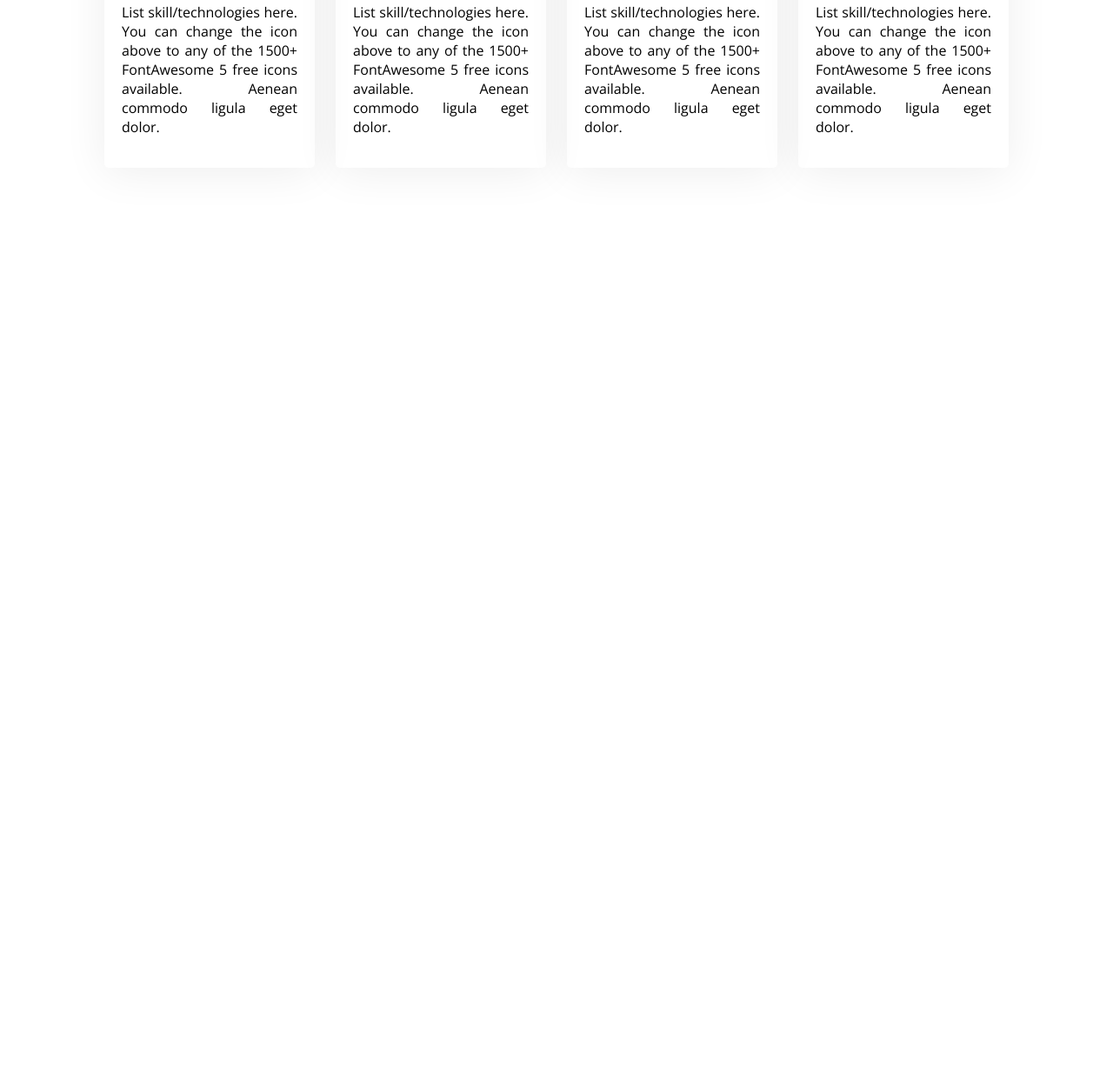
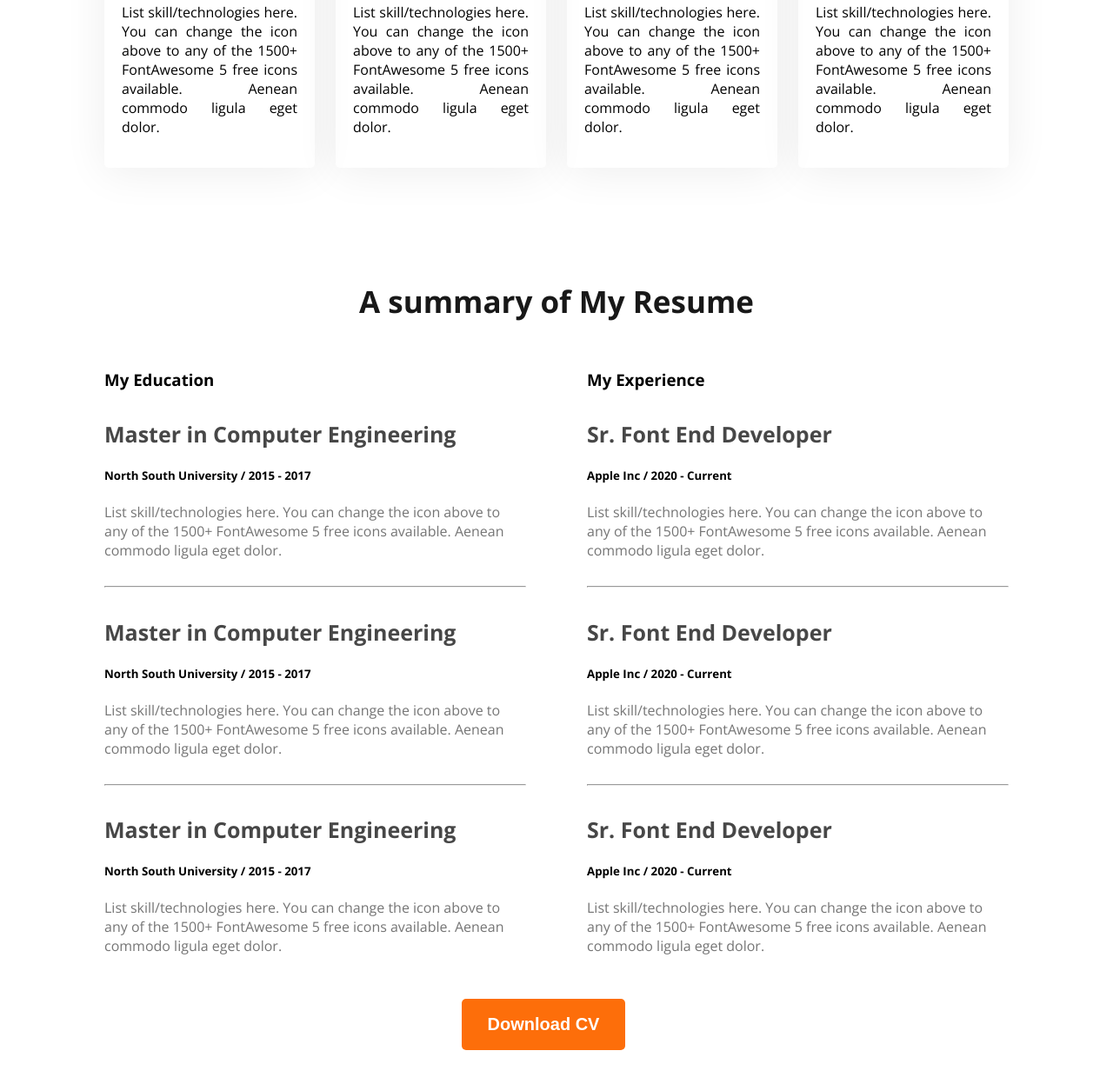
Before and after one commit to ashraful-shuvon/Web-dev-portfolio, a plain HTML site: page index.html in a window 1280 px wide. Shown: the part 1937-3184 px from the top of the page at 87% size. Before the commit the page ends 2260 px from the top, so only its background shows below. Drawn offline with nearby package versions, Linux system fonts and the light colour scheme; a web font is replaced by a local one.

Commit message:
Designed and styles the resume section

```diff
--- a/index.html
+++ b/index.html
@@ -101,6 +101,61 @@
                 </div>
             </div>
         </section>
+
+        <section class="resume">
+            <h3 class="section-title"> A summary of My Resume</h3>
+            <div class="resume-container">
+                <div class="resume-column">
+                    <h3 class="resume-col-title"> My Education</h3>
+                    <div class="experience">
+                        <h4 class="experience-title">Master in Computer Engineering</h4>
+                        <h5 class="experience-subtile">North South University / 2015 - 2017</h5>
+                        <div class="experience-description">List skill/technologies here. You can change the icon above
+                            to any of the 1500+ FontAwesome 5 free icons available. Aenean commodo ligula eget dolor.</div>
+                    </div>
+                    <hr>
+                    <div class="experience">
+                        <h4 class="experience-title">Master in Computer Engineering</h4>
+                        <h5 class="experience-subtile">North South University / 2015 - 2017</h5>
+                        <div class="experience-description">List skill/technologies here. You can change the icon above
+                            to any of the 1500+ FontAwesome 5 free icons available. Aenean commodo ligula eget dolor.</div>
+                    </div>
+                    <hr>
+                    <div class="experience">
+                        <h4 class="experience-title">Master in Computer Engineering</h4>
+                        <h5 class="experience-subtile">North South University / 2015 - 2017</h5>
+                        <div class="experience-description">List skill/technologies here. You can change the icon above
+                            to any of the 1500+ FontAwesome 5 free icons available. Aenean commodo ligula eget dolor.</div>
+                    </div>
+                </div>
+                <div class="resume-column">
+                    <h3 class="resume-col-title">My Experience</h3>
+                    <div class="experience">
+                        <h4 class="experience-title">Sr. Font End Developer</h4>
+                        <h5 class="experience-subtile">Apple Inc / 2020 - Current</h5>
+                        <div class="experience-description">List skill/technologies here. You can change the icon above
+                            to any of the 1500+ FontAwesome 5 free icons available. Aenean commodo ligula eget dolor.</div>
+                    </div>
+                    <hr>
+                    <div class="experience">
+                        <h4 class="experience-title">Sr. Font End Developer</h4>
+                        <h5 class="experience-subtile">Apple Inc / 2020 - Current</h5>
+                        <div class="experience-description">List skill/technologies here. You can change the icon above
+                            to any of the 1500+ FontAwesome 5 free icons available. Aenean commodo ligula eget dolor.</div>
+                    </div>
+                    <hr>
+                    <div class="experience">
+                        <h4 class="experience-title">Sr. Font End Developer</h4>
+                        <h5 class="experience-subtile">Apple Inc / 2020 - Current</h5>
+                        <div class="experience-description">List skill/technologies here. You can change the icon above
+                            to any of the 1500+ FontAwesome 5 free icons available. Aenean commodo ligula eget dolor.</div>
+                    </div>
+                </div>
+            </div>
+            <div class="text-center">
+                <button class="btn-primary center-btn">Download CV</button>
+            </div>
+        </section>
     </main>
     <footer>
 
--- a/styles/style.css
+++ b/styles/style.css
@@ -1,32 +1,30 @@
-@import url('https://fonts.googleapis.com/css2?family=Comic+Relief:wght@400;700&family=Open+Sans:ital,wght@0,300..800;1,300..800&display=swap');
+@import url("https://fonts.googleapis.com/css2?family=Comic+Relief:wght@400;700&family=Open+Sans:ital,wght@0,300..800;1,300..800&display=swap");
 
 .open-sans-normal {
   font-family: "Open Sans", sans-serif;
   font-optical-sizing: auto;
   font-style: normal;
-    font-variation-settings:
-      "wdth" 100;
+  font-variation-settings: "wdth" 100;
   margin: 0;
   padding: 0;
 }
 
-
 /* shared styles */
 
-  .secondary-bg{
-    background-color: #FFF8F3;
+.secondary-bg {
+  background-color: #fff8f3;
 }
 .text-primary {
   color: #fd6e0a;
 }
 
-  .dark-2{
+.dark-2 {
   color: #474747;
 }
-  .bg-color{
-    background-color: #FFF8F3;
+.bg-color {
+  background-color: #fff8f3;
 }
-  .btn-primary{
+.btn-primary {
   background-color: #fd6e0a;
   font-size: 20px;
   font-weight: 700;
@@ -38,27 +36,35 @@
   cursor: pointer;
 }
 
+.text-center {
+  text-align: center;
+  margin: 50px;
+}
 
-  .section-title{
+.section-title {
   font-size: 35px;
   font-weight: 700;
   color: #181818;
   text-align: center;
 }
 
-  .section-description{
+.section-description {
   font-size: 18px;
   color: #474747;
   text-align: center;
 }
+
+hr {
+  margin-top: 30px;
+}
 /* header */
 
-  .header{
-    background-image: url("../images/developer.png"), url("../images/header_bg.png");
+.header {
+  background-image: url("../images/developer.png"),
+    url("../images/header_bg.png");
   background-repeat: no-repeat;
   background-position: top left, bottom right;
 }
-
 
 /* navbar styles */
 nav {
@@ -68,20 +74,18 @@
   margin: 0px 200px;
 }
 
-  nav ul{
+nav ul {
   display: flex;
   align-items: center;
 }
 nav ul li {
   list-style: none;
   margin-right: 40px;
-
 }
 
-  nav li a{
+nav li a {
   text-decoration: none;
   font-size: 20px;
-
 }
 .nav-title {
   font-weight: 800;
@@ -89,7 +93,7 @@
 }
 
 /* banner styles */
-.banner{
+.banner {
   display: flex;
   margin-left: 200px;
   margin-right: 38px;
@@ -97,54 +101,54 @@
   align-items: center;
 }
 
-.banner-content{
+.banner-content {
   max-width: 580px;
 }
-.banner-greetings{
+.banner-greetings {
   color: #474747;
   font-weight: 600;
   font-size: 45px;
 }
 
-.banner-title{
+.banner-title {
   font-size: 55px;
   font-weight: 700;
   color: #181818;
   margin-bottom: 20px;
 }
 
-.banner-subtitle{
+.banner-subtitle {
   color: #474747;
   margin-bottom: 30px;
 }
 
-.banner-image{
+.banner-image {
   width: 585px;
 }
 
 /* main styles */
-main{
+main {
   max-width: 1040px;
   margin: 0 auto;
 }
 
-main section{
+main section {
   margin-top: 130px;
   margin-bottom: 130px;
 }
 /* about styles */
 
-.about{
+.about {
   border-radius: 10px;
   text-align: center;
   padding: 100px 150px;
 }
-.item-description{
+.item-description {
   font-weight: 600;
   padding-top: 0;
 }
 
-.about-items{
+.about-items {
   display: flex;
   justify-content: space-around;
   line-height: 10px;
@@ -152,26 +156,49 @@ main section{
 
 /* expertise styles */
 
-#expertise-description{
+#expertise-description {
   padding: 0px 60px 60px 60px;
 }
 
-.expertise-title{
+.expertise-title {
   font-size: 20px;
 }
-.expertise-description{
+.expertise-description {
   font-size: 16px;
   text-align: justify;
   font-weight: 300;
 }
 
-.card-container{
+.card-container {
   display: flex;
   gap: 24px;
 }
 
-.card{
+.card {
   padding: 20px;
   border-radius: 5px;
   box-shadow: 0px 5px 50px 0px rgba(0, 0, 0, 0.07);
 }
+
+/* resume section styles */
+
+.resume-container {
+  display: flex;
+  gap: 70px;
+}
+
+.experience-description {
+  color: #757575;
+}
+
+.experience-subtitle {
+  color: #757575;
+  font-size: 20px;
+  font-weight: 600;
+  margin-top: 0px;
+}
+.experience-title {
+  color: #474747;
+  font-size: 25px;
+  margin-bottom: 0;
+}
```
Lines whose indentation alone changed are shown as unchanged.
